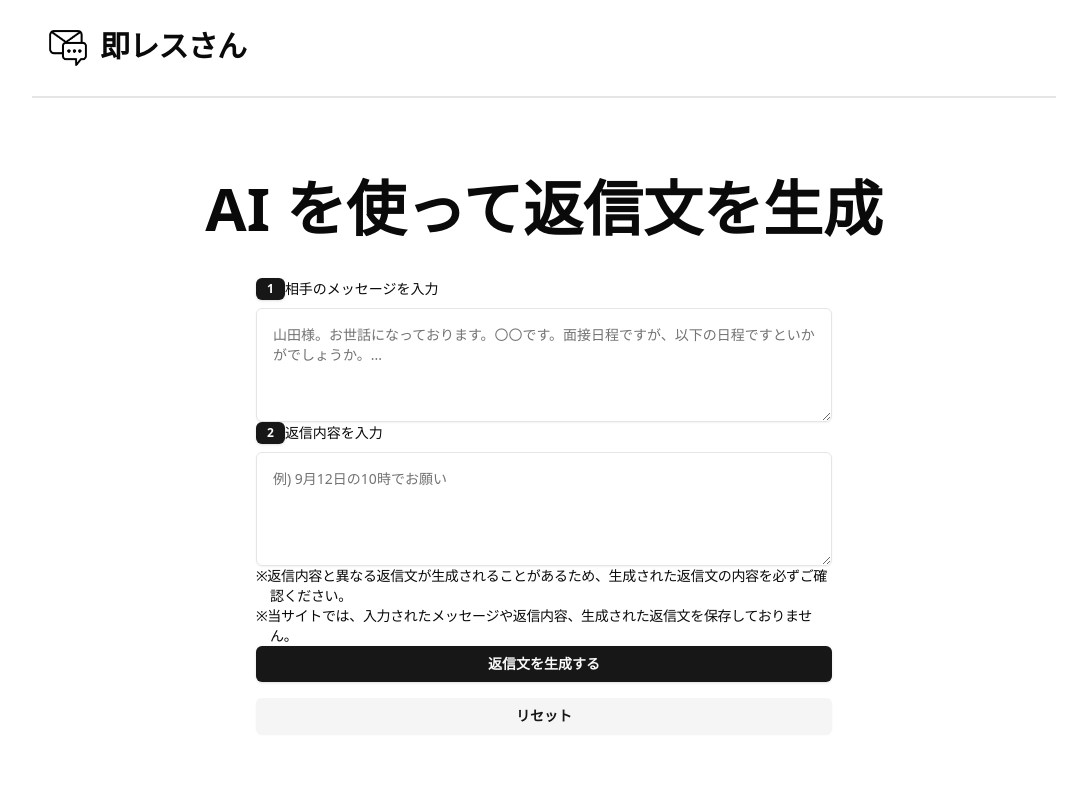
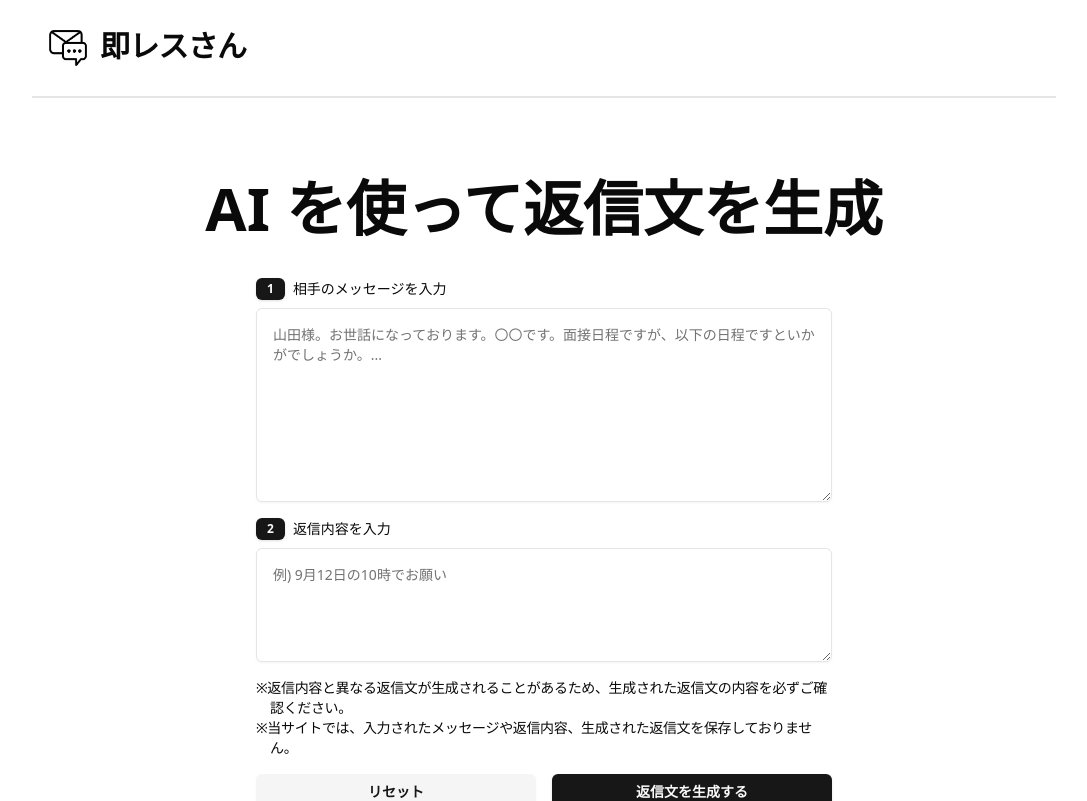
Before and after one commit to gtaiyou24/sokuressan.com, a Next.js app: page / in a window 1280 px wide. Shown: the top 801 px of the page, without its empty margins (96-1183 px from the left). Built offline with nearby package versions, Linux system fonts and the light colour scheme.

Commit message:
style: form

```diff
--- a/src/features/generate/generate-message-form.tsx
+++ b/src/features/generate/generate-message-form.tsx
@@ -76,13 +76,13 @@ export default function GenerateMessageForm() {
     return (
         <div className="w-full">
             <Form {...form}>
-                <form onSubmit={form.handleSubmit(onSubmit)} className="grid gap-8 mb-8">
+                <form onSubmit={form.handleSubmit(onSubmit)} className="grid gap-4 mb-8">
                     <FormField
                         control={form.control}
                         name="message"
                         render={({ field }) => (
                             <FormItem className="grid gap-2">
-                                <FormLabel htmlFor="message" className="flex gap-2 items-center">
+                                <FormLabel htmlFor="message" className="flex space-x-2 items-center">
                                     <Badge>1</Badge>
                                     <p className="text-left text-lg">
                                         相手のメッセージを入力
@@ -92,7 +92,7 @@ export default function GenerateMessageForm() {
                                     <Textarea
                                         {...field}
                                         id="message"
-                                        rows={4}
+                                        rows={8}
                                         disabled={isPending}
                                         onBlur={(e) => {
                                             field.onBlur();
@@ -112,7 +112,7 @@ export default function GenerateMessageForm() {
                         name="reply"
                         render={({ field }) => (
                             <FormItem className="grid gap-2">
-                                <FormLabel htmlFor="message" className="flex gap-2 items-center">
+                                <FormLabel htmlFor="message" className="flex space-x-2 items-center">
                                     <Badge>2</Badge>
                                     <p className="text-left text-lg">
                                         返信内容を入力
@@ -143,7 +143,7 @@ export default function GenerateMessageForm() {
                         <li>※当サイトでは、入力されたメッセージや返信内容、生成された返信文を保存しておりません。</li>
                     </ul>
 
-                    <div className="flex flex-col-reverse sm:flex-row gap-4 w-full">
+                    <div className="flex flex-col-reverse md:flex-row gap-4">
                         <Button variant="secondary" onClick={() => reset()} disabled={isPending} className="w-full font-bold">
                             リセット
                         </Button>
@@ -161,7 +161,7 @@ export default function GenerateMessageForm() {
                         <CardTitle className="text-left">生成された返信文</CardTitle>
                     </CardHeader>
                     <CardContent>
-                        <p className={cn(styles.text, "leading-tight tracking-tight")}>
+                        <p className={cn(styles.wrap, "leading-tight tracking-tight")}>
                             {generatedMessage}
                         </p>
                     </CardContent>
--- a/src/features/generate/styles.module.css
+++ b/src/features/generate/styles.module.css
@@ -1,4 +1,4 @@
-.text {
+.wrap {
     white-space: pre-wrap;
 }
 
```
